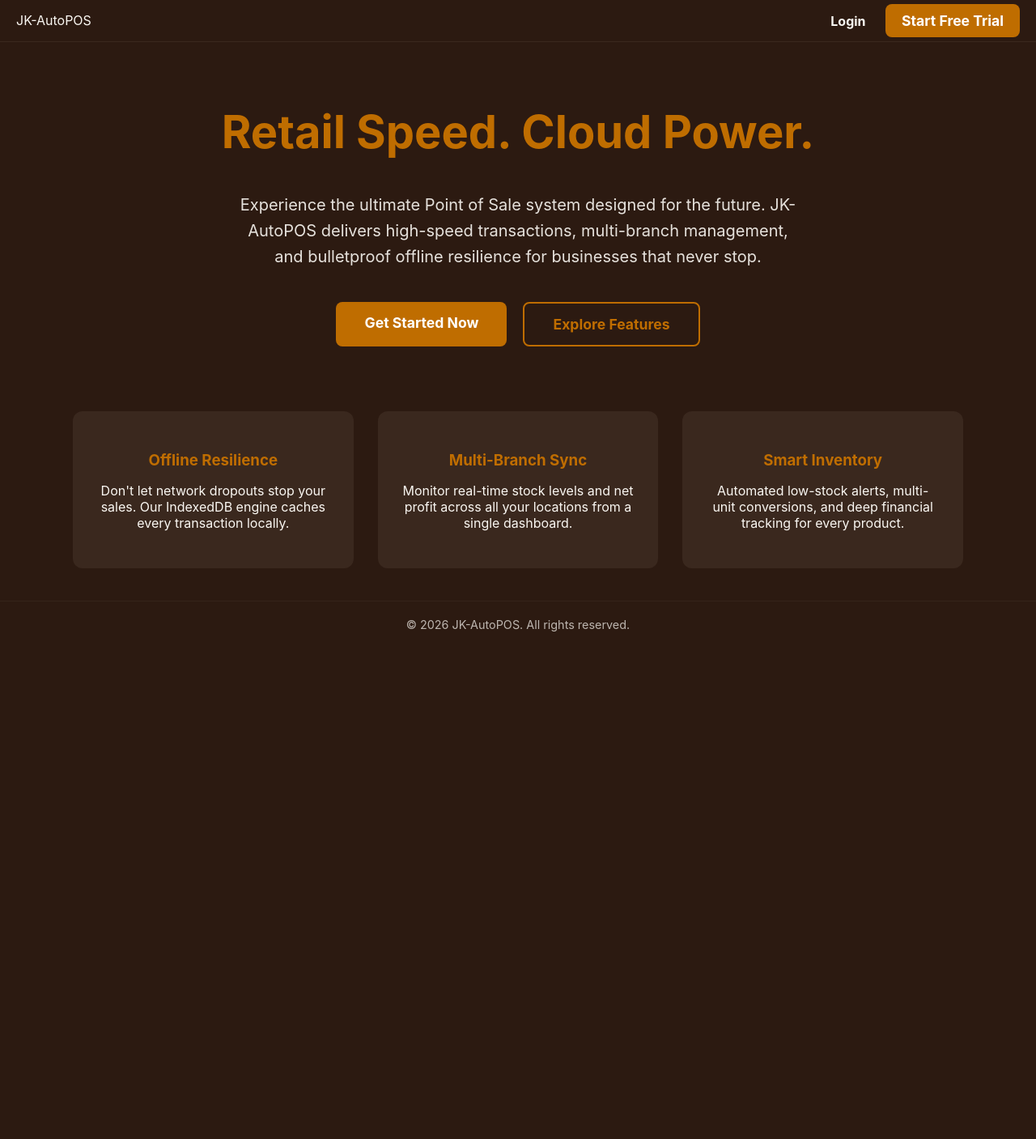
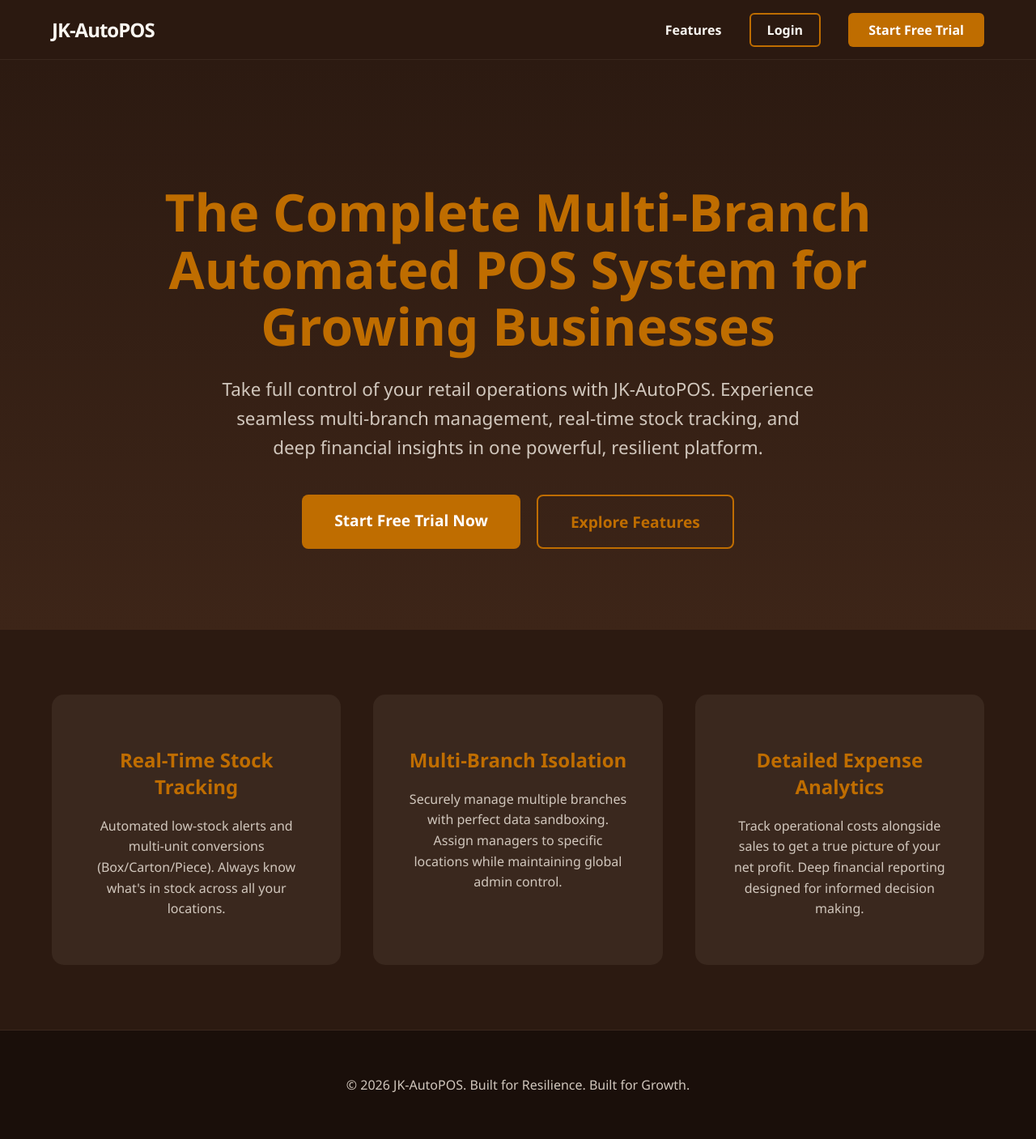
Before and after one commit to Kay-John/jk_auto_saas_pos, a Django app: page / in a window 1280 px wide. Shown: the whole page at 81% size. Before the commit the page ends 780 px from the top, so only its background shows below. Run offline with Django 5.2, Linux system fonts and the light colour scheme.

Commit message:
Enhance Landing Page and Functional Onboarding Flow
- Implemented premium dark-themed landing page at root URL.
- Configured functional onboarding flow at /register/ with atomic Tenant provisioning.
- Added authentication guard to landing page for automated dashboard redirection.
- Refactored routing: root ('') -> Landing, '/register/' -> Onboarding, '/pos/' -> Cashier Interface.
- Updated templates to support new URL structure and improved navigation.

Co-authored-by: Kay-John <164562567+Kay-John@users.noreply.github.com>

```diff
--- a/core/templates/core/inventory.html
+++ b/core/templates/core/inventory.html
@@ -24,7 +24,8 @@
     <header>
         <div class="logo">JK-AutoPOS</div>
         <nav>
-            <a href="{% url 'register_screen' %}" style="color: var(--text-main); margin-right: 20px;">Register</a>
+            <a href="{% url 'pos_screen' %}" style="color: var(--text-main); margin-right: 20px;">POS Register</a>
+            <a href="{% url 'logout' %}" style="color: var(--accent-secondary); margin-right: 20px; font-weight: bold; text-decoration: none;">Logout</a>
             <button id="theme-toggle">Toggle Dark/Light Mode</button>
         </nav>
     </header>
--- a/core/templates/core/landing.html
+++ b/core/templates/core/landing.html
@@ -4,83 +4,177 @@
 <head>
     <meta charset="UTF-8">
     <meta name="viewport" content="width=device-width, initial-scale=1.0">
-    <title>JK-AutoPOS | High-Resilience SaaS POS for Growth</title>
+    <title>JK-AutoPOS | The Complete Multi-Branch Automated POS System</title>
     <link rel="stylesheet" href="{% static 'core/css/style.css' %}">
     <style>
+        :root {
+            --bg-primary: #2C1A11;
+            --card-surface: #3A281E;
+            --accent-primary: #BF6D00;
+            --accent-secondary: #842400;
+            --text-main: #FAF7F2;
+            --text-muted: #D1C7BD;
+        }
+
         body {
             background-color: var(--bg-primary);
             color: var(--text-main);
             margin: 0;
+            font-family: 'Segoe UI', Tahoma, Geneva, Verdana, sans-serif;
             display: flex;
             flex-direction: column;
             min-height: 100vh;
         }
+
+        header {
+            display: flex;
+            justify-content: space-between;
+            align-items: center;
+            padding: 20px 5%;
+            background-color: rgba(44, 26, 17, 0.95);
+            position: sticky;
+            top: 0;
+            z-index: 1000;
+        }
+
+        .logo {
+            font-size: 1.5rem;
+            font-weight: 800;
+            color: var(--text-main);
+            letter-spacing: -1px;
+        }
+
+        nav a {
+            color: var(--text-main);
+            text-decoration: none;
+            margin-left: 30px;
+            font-weight: 600;
+            transition: color 0.3s;
+        }
+
+        nav a:hover {
+            color: var(--accent-primary);
+        }
+
+        .btn-login {
+            border: 2px solid var(--accent-primary);
+            padding: 8px 20px;
+            border-radius: 6px;
+        }
+
+        .btn-trial {
+            background-color: var(--accent-primary);
+            padding: 10px 25px;
+            border-radius: 6px;
+            color: white !important;
+        }
+
         .hero {
-            flex: 1;
+            padding: 100px 5%;
+            text-align: center;
+            background: linear-gradient(180deg, var(--bg-primary) 0%, #3d2518 100%);
+        }
+
+        .hero h1 {
+            font-size: 4rem;
+            margin-bottom: 25px;
+            color: var(--accent-primary);
+            max-width: 900px;
+            margin-left: auto;
+            margin-right: auto;
+            line-height: 1.1;
+        }
+
+        .hero p {
+            font-size: 1.4rem;
+            color: var(--text-muted);
+            max-width: 750px;
+            margin: 0 auto 40px auto;
+            line-height: 1.6;
+        }
+
+        .hero-ctas {
             display: flex;
-            flex-direction: column;
-            align-items: center;
             justify-content: center;
-            text-align: center;
-            padding: 40px 20px;
-        }
-        .hero h1 {
-            font-size: 3.5rem;
-            color: var(--accent-primary);
-            margin-bottom: 20px;
-        }
-        .hero p {
-            font-size: 1.25rem;
-            max-width: 700px;
-            line-height: 1.6;
-            margin-bottom: 40px;
-            opacity: 0.9;
-        }
-        .cta-group {
-            display: flex;
             gap: 20px;
         }
-        .btn-cta {
-            padding: 15px 35px;
-            font-size: 1.1rem;
+
+        .cta-primary {
+            background-color: var(--accent-primary);
+            color: white;
+            padding: 18px 40px;
+            border-radius: 8px;
+            font-size: 1.2rem;
             font-weight: bold;
+            text-decoration: none;
+            transition: transform 0.2s, background-color 0.2s;
+        }
+
+        .cta-primary:hover {
+            transform: translateY(-3px);
+            background-color: #d67a00;
+        }
+
+        .cta-secondary {
+            border: 2px solid var(--accent-primary);
+            color: var(--accent-primary);
+            padding: 18px 40px;
             border-radius: 8px;
+            font-size: 1.2rem;
+            font-weight: bold;
             text-decoration: none;
-            transition: transform 0.2s;
+            transition: all 0.2s;
         }
-        .btn-primary-cta {
+
+        .cta-secondary:hover {
             background-color: var(--accent-primary);
             color: white;
         }
-        .btn-secondary-cta {
-            border: 2px solid var(--accent-primary);
+
+        .value-grid {
+            padding: 80px 5%;
+            display: grid;
+            grid-template-columns: repeat(auto-fit, minmax(300px, 1fr));
+            gap: 40px;
+            max-width: 1200px;
+            margin: 0 auto;
+        }
+
+        .value-card {
+            background-color: var(--card-surface);
+            padding: 40px;
+            border-radius: 15px;
+            text-align: center;
+            transition: transform 0.3s;
+        }
+
+        .value-card:hover {
+            transform: translateY(-10px);
+        }
+
+        .value-card h3 {
             color: var(--accent-primary);
+            font-size: 1.5rem;
+            margin-bottom: 20px;
         }
-        .btn-cta:hover {
-            transform: translateY(-3px);
-            opacity: 0.9;
+
+        .value-card p {
+            color: var(--text-muted);
+            line-height: 1.6;
         }
-        .features-grid {
-            display: grid;
-            grid-template-columns: repeat(auto-fit, minmax(250px, 1fr));
-            gap: 30px;
-            max-width: 1100px;
-            margin: 40px auto;
-            padding: 0 20px;
-        }
-        .feature-card {
-            background-color: var(--card-surface);
-            padding: 30px;
-            border-radius: 12px;
-            text-align: center;
-        }
-        .feature-card h3 { color: var(--accent-primary); margin-bottom: 15px; }
+
         footer {
-            padding: 20px;
+            margin-top: auto;
+            padding: 40px 5%;
+            background-color: #1a0f0a;
             text-align: center;
             border-top: 1px solid var(--card-surface);
-            font-size: 0.9rem;
-            opacity: 0.7;
+            color: var(--text-muted);
+        }
+
+        @media (max-width: 768px) {
+            .hero h1 { font-size: 2.5rem; }
+            .hero-ctas { flex-direction: column; }
         }
     </style>
 </head>
@@ -88,41 +182,53 @@
     <header>
         <div class="logo">JK-AutoPOS</div>
         <nav>
-            <a href="{% url 'login' %}" style="color: var(--text-main); margin-right: 20px; text-decoration: none; font-weight: bold;">Login</a>
-            <a href="{% url 'signup' %}" class="btn-cta btn-primary-cta" style="padding: 10px 20px;">Start Free Trial</a>
+            <a href="#features">Features</a>
+            <a href="{% url 'login' %}" class="btn-login">Login</a>
+            <a href="{% url 'register_screen' %}" class="btn-trial">Start Free Trial</a>
         </nav>
     </header>
 
-    <div class="hero">
-        <h1>Retail Speed. Cloud Power.</h1>
-        <p>
-            Experience the ultimate Point of Sale system designed for the future.
-            JK-AutoPOS delivers high-speed transactions, multi-branch management, and
-            bulletproof offline resilience for businesses that never stop.
-        </p>
-        <div class="cta-group">
-            <a href="{% url 'signup' %}" class="btn-cta btn-primary-cta">Get Started Now</a>
-            <a href="#features" class="btn-cta btn-secondary-cta">Explore Features</a>
-        </div>
-    </div>
+    <main>
+        <section class="hero">
+            <h1>The Complete Multi-Branch Automated POS System for Growing Businesses</h1>
+            <p>
+                Take full control of your retail operations with JK-AutoPOS.
+                Experience seamless multi-branch management, real-time stock tracking,
+                and deep financial insights in one powerful, resilient platform.
+            </p>
+            <div class="hero-ctas">
+                <a href="{% url 'register_screen' %}" class="cta-primary">Start Free Trial Now</a>
+                <a href="#features" class="cta-secondary">Explore Features</a>
+            </div>
+        </section>
 
-    <div class="features-grid" id="features">
-        <div class="feature-card">
-            <h3>Offline Resilience</h3>
-            <p>Don't let network dropouts stop your sales. Our IndexedDB engine caches every transaction locally.</p>
-        </div>
-        <div class="feature-card">
-            <h3>Multi-Branch Sync</h3>
-            <p>Monitor real-time stock levels and net profit across all your locations from a single dashboard.</p>
-        </div>
-        <div class="feature-card">
-            <h3>Smart Inventory</h3>
-            <p>Automated low-stock alerts, multi-unit conversions, and deep financial tracking for every product.</p>
-        </div>
-    </div>
+        <section id="features" class="value-grid">
+            <div class="value-card">
+                <h3>Real-Time Stock Tracking</h3>
+                <p>
+                    Automated low-stock alerts and multi-unit conversions (Box/Carton/Piece).
+                    Always know what's in stock across all your locations.
+                </p>
+            </div>
+            <div class="value-card">
+                <h3>Multi-Branch Isolation</h3>
+                <p>
+                    Securely manage multiple branches with perfect data sandboxing.
+                    Assign managers to specific locations while maintaining global admin control.
+                </p>
+            </div>
+            <div class="value-card">
+                <h3>Detailed Expense Analytics</h3>
+                <p>
+                    Track operational costs alongside sales to get a true picture of your net profit.
+                    Deep financial reporting designed for informed decision making.
+                </p>
+            </div>
+        </section>
+    </main>
 
     <footer>
-        &copy; 2026 JK-AutoPOS. All rights reserved.
+        <p>&copy; 2026 JK-AutoPOS. Built for Resilience. Built for Growth.</p>
     </footer>
 </body>
 </html>
--- a/core/urls.py
+++ b/core/urls.py
@@ -3,10 +3,10 @@ from . import views
 
 urlpatterns = [
     path('', views.landing_page, name='landing_page'),
-    path('signup/', views.signup_view, name='signup'),
     path('login/', views.login_view, name='login'),
     path('logout/', views.logout_view, name='logout'),
     path('register/', views.register_screen, name='register_screen'),
+    path('pos/', views.pos_screen, name='pos_screen'),
     path('process-sale/', views.process_sale, name='process_sale'),
     path('inventory/', views.inventory_dashboard, name='inventory_dashboard'),
     path('inventory/stock-in/', views.stock_intake, name='stock_intake'),
--- a/core/views.py
+++ b/core/views.py
@@ -18,10 +18,13 @@ from .forms import TenantSignupForm, ExpenseForm
 
 def landing_page(request):
     if request.user.is_authenticated:
-        return redirect_user_by_role(request.user)
+        return redirect('inventory_dashboard')
     return render(request, 'core/landing.html')
 
-def signup_view(request):
+def register_screen(request):
+    """
+    Onboarding / Registration view for new Tenants.
+    """
     if request.user.is_authenticated:
         return redirect_user_by_role(request.user)
 
@@ -45,14 +48,13 @@ def signup_view(request):
                     )
 
                     # 3. Create Admin User
-                    # Splitting full name into first/last for AbstractUser compatibility
                     full_name = form.cleaned_data['admin_full_name']
                     name_parts = full_name.split(' ', 1)
                     first_name = name_parts[0]
                     last_name = name_parts[1] if len(name_parts) > 1 else ""
 
                     user = UserProfile.objects.create_user(
-                        username=form.cleaned_data['email'], # Using email as username
+                        username=form.cleaned_data['email'],
                         email=form.cleaned_data['email'],
                         password=form.cleaned_data['password'],
                         first_name=first_name,
@@ -63,7 +65,7 @@ def signup_view(request):
                     )
 
                     login(request, user)
-                    messages.success(request, "Welcome to JK-AutoPOS! Your 14-day free trial has begun. Let's start by adding your first product or supplier.")
+                    messages.success(request, "Welcome to JK-AutoPOS! Your 14-day free trial has begun.")
                     return redirect('inventory_dashboard')
             except Exception as e:
                 form.add_error(None, f"An error occurred during provisioning: {str(e)}")
@@ -100,7 +102,7 @@ def redirect_user_by_role(user):
 
 @login_required
 @role_required(['TENANT_ADMIN', 'BRANCH_MANAGER', 'CASHIER'])
-def register_screen(request):
+def pos_screen(request):
     user = request.user
     # Sandboxing: Only products belonging to the user's tenant
     products = Product.objects.filter(tenant=user.tenant).prefetch_related('units')
@@ -112,7 +114,7 @@ def register_screen(request):
         for s in stocks:
             branch_stock_map[s.product_id] = s.quantity
 
-    return render(request, 'core/register.html', {
+    return render(request, 'core/pos.html', {
         'products': products,
         'branch_stock_map': branch_stock_map
     })
```
Also changed, not shown: core/templates/core/pos.html (renamed from core/templates/core/register.html), 1 other file.
